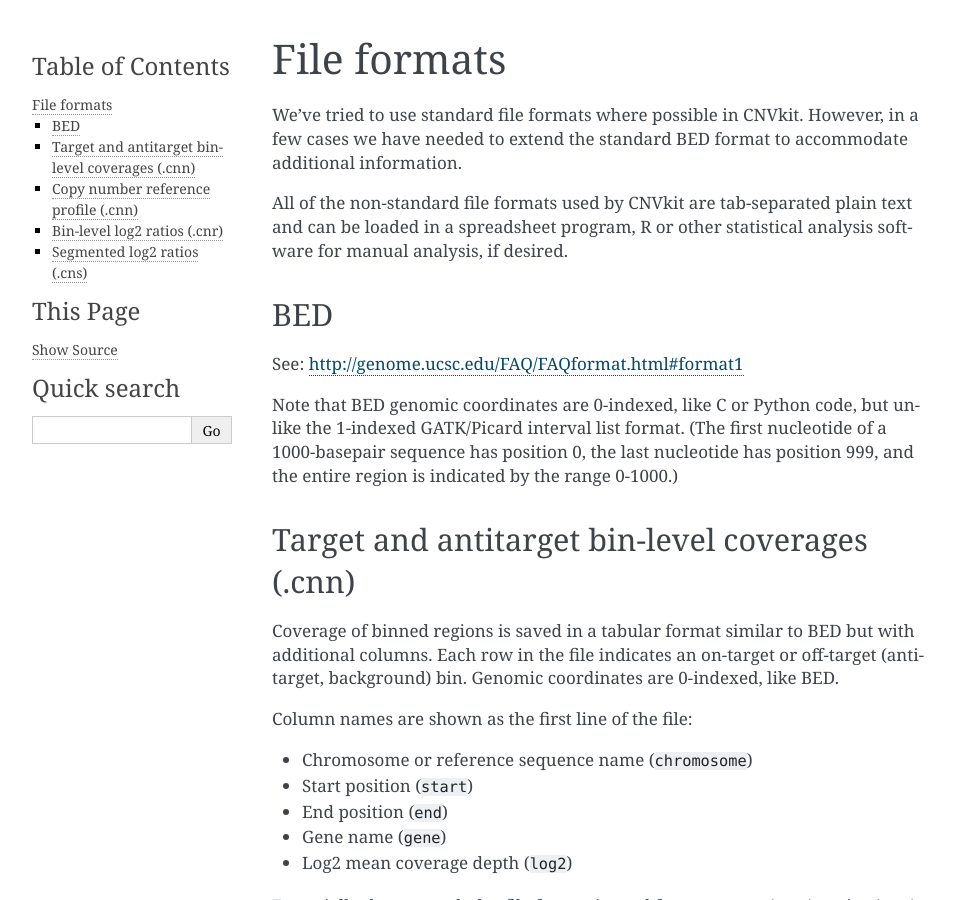
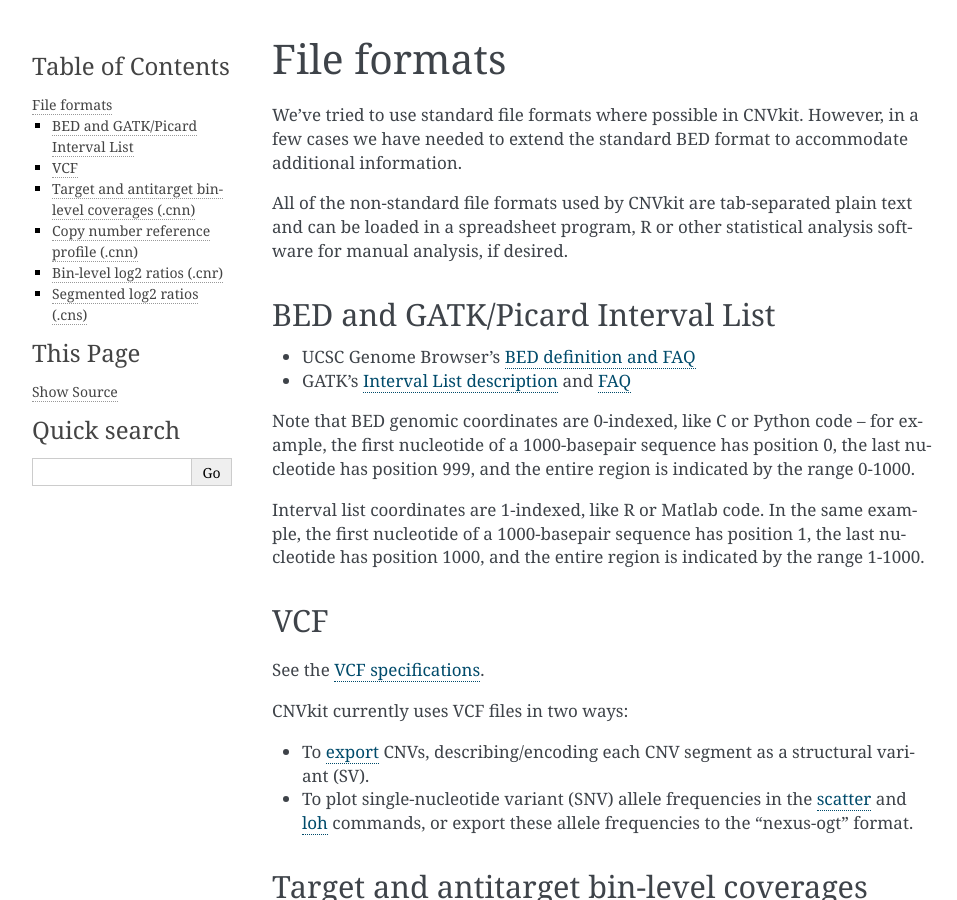
Before and after one commit to etal/cnvkit, a Sphinx documentation site: the page built from doc/fileformats.rst, in a window 1280 px wide and 900 px high. Shown: the whole window, without its empty margins (148-1105 px from the left). Built offline with Sphinx 7.4.7, drawn with Linux system fonts in a browser that asks for light colours; the version number is read from the project's files by our own code.

Commit message:
doc: Explain how VCF files are used in export, scatter, loh

```diff
--- a/doc/fileformats.rst
+++ b/doc/fileformats.rst
@@ -9,15 +9,37 @@
 and can be loaded in a spreadsheet program, R or other statistical analysis
 software for manual analysis, if desired.
 
-BED
+BED and GATK/Picard Interval List
+---------------------------------
+
+- UCSC Genome Browser's `BED definition and FAQ <http://genome.ucsc.edu/FAQ/FAQformat.html#format1>`_
+- GATK's `Interval List description
+  <https://www.broadinstitute.org/gatk/guide/article?id=1204>`_ and `FAQ
+  <https://www.broadinstitute.org/gatk/guide/article?id=1319>`_
+
+Note that BED genomic coordinates are 0-indexed, like C or Python code -- for
+example, the first nucleotide of a 1000-basepair sequence has position 0, the
+last nucleotide has position 999, and the entire region is indicated by the
+range 0-1000.
+
+Interval list coordinates are 1-indexed, like R or Matlab code. In the same
+example, the first nucleotide of a 1000-basepair sequence has position 1, the
+last nucleotide has position 1000, and the entire region is indicated by the
+range 1-1000.
+
+
+VCF
 ---
 
-See: http://genome.ucsc.edu/FAQ/FAQformat.html#format1
+See the `VCF specifications <https://github.com/samtools/hts-specs>`_.
 
-Note that BED genomic coordinates are 0-indexed, like C or Python code, but
-unlike the 1-indexed GATK/Picard interval list format. (The first nucleotide
-of a 1000-basepair sequence has position 0, the last nucleotide has position 999,
-and the entire region is indicated by the range 0-1000.)
+CNVkit currently uses VCF files in two ways:
+
+- To :ref:`export` CNVs, describing/encoding each CNV segment as a structural
+  variant (SV).
+- To plot single-nucleotide variant (SNV) allele frequencies in the
+  :ref:`scatter` and :ref:`loh` commands, or export these allele frequencies to
+  the "nexus-ogt" format.
 
 
 Target and antitarget bin-level coverages (.cnn)
```
Also changed, not shown: doc/plots.rst (+26 -3 lines).
